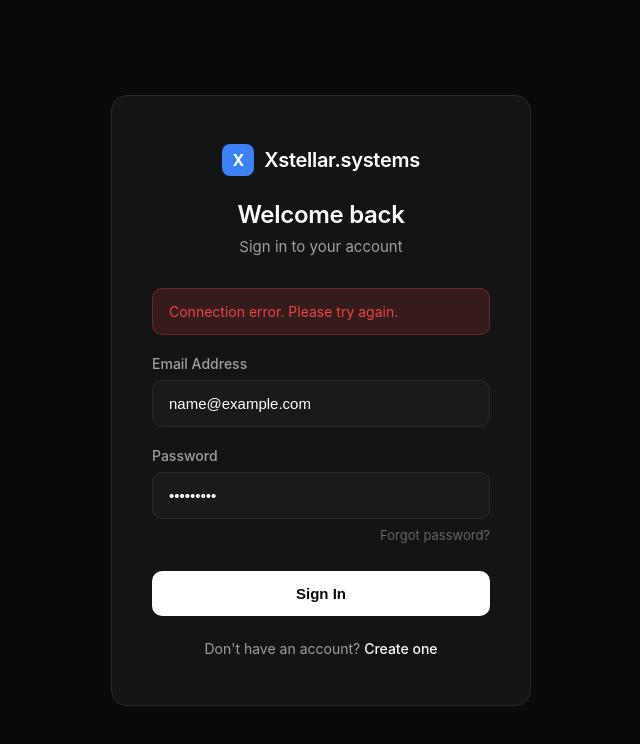
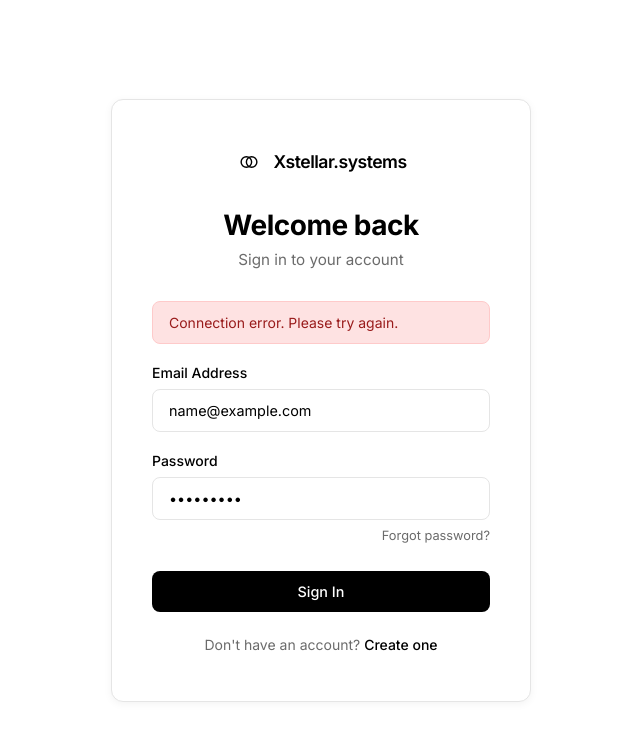
Before and after one commit to rohanxstellar5/xstellar-website, a plain HTML site: page login.html in a window 1280 px wide. Both pictures are taken after typing "name@example.com", "Sample123" into the empty fields and a click on the button "Sign In". Shown: the whole page, without its empty margins (319-959 px from the left). Drawn offline with Linux system fonts and the light colour scheme; no server answers.

Commit message:
fix: Update login, signup, and dashboard to light theme with correct logo - match landing page design

```diff
--- a/login.html
+++ b/login.html
@@ -3,38 +3,41 @@
 <head>
     <meta charset="UTF-8">
     <meta name="viewport" content="width=device-width, initial-scale=1.0">
-    <title>Sign In - XStellar</title>
+    <title>Sign In - Xstellar.systems</title>
+    <link rel="preconnect" href="https://fonts.googleapis.com">
+    <link rel="preconnect" href="https://fonts.gstatic.com" crossorigin>
+    <link href="https://fonts.googleapis.com/css2?family=Inter:wght@300;400;500;600;700;800&display=swap" rel="stylesheet">
     <style>
+        :root {
+            --bg-white: #FFFFFF;
+            --bg-cream: #F5F5F0;
+            --bg-cream-dark: #EEEEE8;
+            --text-black: #000000;
+            --text-gray: #6B6B6B;
+            --text-light-gray: #999999;
+            --accent-orange: #D97706;
+            --border-light: #E5E5E5;
+            --shadow-soft: rgba(0, 0, 0, 0.05);
+            --accent-green: #10b981;
+            --accent-red: #ef4444;
+        }
+
         * {
             margin: 0;
             padding: 0;
             box-sizing: border-box;
         }
 
-        :root {
-            --bg-primary: #0a0a0a;
-            --bg-secondary: #141414;
-            --bg-tertiary: #1a1a1a;
-            --bg-hover: #222222;
-            --border-color: #2a2a2a;
-            --border-light: #333333;
-            --text-primary: #ffffff;
-            --text-secondary: #a0a0a0;
-            --text-muted: #666666;
-            --accent-blue: #3b82f6;
-            --accent-green: #22c55e;
-            --accent-red: #ef4444;
-        }
-
         body {
-            font-family: -apple-system, BlinkMacSystemFont, 'Segoe UI', 'Roboto', 'Inter', sans-serif;
-            background: var(--bg-primary);
-            color: var(--text-primary);
+            font-family: 'Inter', -apple-system, BlinkMacSystemFont, 'Segoe UI', sans-serif;
+            background: var(--bg-white);
+            color: var(--text-black);
             min-height: 100vh;
             display: flex;
             align-items: center;
             justify-content: center;
             padding: 24px;
+            -webkit-font-smoothing: antialiased;
         }
 
         .auth-container {
@@ -43,51 +46,51 @@
         }
 
         .auth-card {
-            background: var(--bg-secondary);
-            border: 1px solid var(--border-color);
-            border-radius: 16px;
+            background: var(--bg-white);
+            border: 1px solid var(--border-light);
+            border-radius: 12px;
             padding: 48px 40px;
+            box-shadow: 0 2px 8px var(--shadow-soft);
         }
 
         .logo {
-            font-size: 20px;
+            font-size: 1.1rem;
             font-weight: 600;
-            letter-spacing: -0.3px;
-            color: var(--text-primary);
+            letter-spacing: -0.5px;
+            color: var(--text-black);
             text-decoration: none;
             display: flex;
             align-items: center;
             justify-content: center;
             gap: 10px;
-            margin-bottom: 24px;
+            margin-bottom: 32px;
         }
 
         .logo-icon {
-            width: 32px;
-            height: 32px;
-            background: var(--accent-blue);
-            border-radius: 8px;
-            display: flex;
-            align-items: center;
-            justify-content: center;
-            font-weight: 700;
-            font-size: 16px;
+            width: 28px;
+            height: 28px;
+        }
+
+        .logo-icon img {
+            width: 100%;
+            height: 100%;
+            display: block;
         }
 
         .auth-title {
-            font-size: 24px;
-            font-weight: 600;
-            color: var(--text-primary);
+            font-size: 1.75rem;
+            font-weight: 700;
+            color: var(--text-black);
             text-align: center;
             margin-bottom: 8px;
-            letter-spacing: -0.3px;
+            letter-spacing: -0.5px;
         }
 
         .auth-subtitle {
-            color: var(--text-secondary);
+            color: var(--text-gray);
             text-align: center;
             margin-bottom: 32px;
-            font-size: 15px;
+            font-size: 0.95rem;
         }
 
         .form-group {
@@ -96,31 +99,32 @@
 
         .form-label {
             display: block;
-            font-size: 14px;
+            font-size: 0.875rem;
             font-weight: 500;
-            color: var(--text-secondary);
+            color: var(--text-black);
             margin-bottom: 8px;
         }
 
         .form-input {
             width: 100%;
-            padding: 14px 16px;
-            background: var(--bg-tertiary);
-            border: 1px solid var(--border-color);
-            border-radius: 10px;
-            font-size: 15px;
-            color: var(--text-primary);
+            padding: 12px 16px;
+            background: var(--bg-white);
+            border: 1px solid var(--border-light);
+            border-radius: 8px;
+            font-size: 0.9rem;
+            color: var(--text-black);
             transition: all 0.2s ease;
             outline: none;
+            font-family: 'Inter', sans-serif;
         }
 
         .form-input:focus {
-            border-color: var(--accent-blue);
-            background: var(--bg-primary);
+            border-color: var(--text-black);
+            box-shadow: 0 0 0 3px rgba(0, 0, 0, 0.05);
         }
 
         .form-input::placeholder {
-            color: var(--text-muted);
+            color: var(--text-light-gray);
         }
 
         .form-input.error {
@@ -129,7 +133,7 @@
 
         .error-message {
             color: var(--accent-red);
-            font-size: 13px;
+            font-size: 0.8rem;
             margin-top: 6px;
             display: none;
         }
@@ -140,25 +144,26 @@
 
         .btn-primary {
             width: 100%;
-            padding: 14px;
-            background: var(--text-primary);
-            color: var(--bg-primary);
+            padding: 12px;
+            background: var(--text-black);
+            color: var(--bg-white);
             border: none;
-            border-radius: 10px;
-            font-size: 15px;
-            font-weight: 600;
+            border-radius: 8px;
+            font-size: 0.9rem;
+            font-weight: 500;
             cursor: pointer;
             transition: all 0.2s ease;
             margin-top: 8px;
+            font-family: 'Inter', sans-serif;
         }
 
         .btn-primary:hover {
-            background: #e5e5e5;
+            background: #333;
             transform: translateY(-1px);
         }
 
         .btn-primary:disabled {
-            background: var(--text-muted);
+            background: var(--text-light-gray);
             cursor: not-allowed;
             transform: none;
         }
@@ -177,7 +182,7 @@
             left: 50%;
             margin: -10px 0 0 -10px;
             border: 2px solid transparent;
-            border-top-color: var(--bg-primary);
+            border-top-color: var(--bg-white);
             border-radius: 50%;
             animation: spin 0.8s linear infinite;
         }
@@ -189,12 +194,12 @@
         .auth-footer {
             text-align: center;
             margin-top: 24px;
-            font-size: 14px;
-            color: var(--text-secondary);
+            font-size: 0.875rem;
+            color: var(--text-gray);
         }
 
         .auth-footer a {
-            color: var(--text-primary);
+            color: var(--text-black);
             font-weight: 500;
             text-decoration: none;
         }
@@ -204,10 +209,10 @@
         }
 
         .alert {
-            padding: 14px 16px;
-            border-radius: 10px;
+            padding: 12px 16px;
+            border-radius: 8px;
             margin-bottom: 20px;
-            font-size: 14px;
+            font-size: 0.875rem;
             display: none;
         }
 
@@ -216,29 +221,29 @@
         }
 
         .alert-error {
-            background: rgba(239, 68, 68, 0.15);
-            color: var(--accent-red);
-            border: 1px solid rgba(239, 68, 68, 0.3);
+            background: #FEE2E2;
+            color: #991B1B;
+            border: 1px solid #FECACA;
         }
 
         .alert-success {
-            background: rgba(34, 197, 94, 0.15);
-            color: var(--accent-green);
-            border: 1px solid rgba(34, 197, 94, 0.3);
+            background: #D1FAE5;
+            color: #065F46;
+            border: 1px solid #A7F3D0;
         }
 
         .forgot-link {
             display: block;
             text-align: right;
-            font-size: 13px;
-            color: var(--text-muted);
+            font-size: 0.8rem;
+            color: var(--text-gray);
             text-decoration: none;
             margin-top: -12px;
             margin-bottom: 20px;
         }
 
         .forgot-link:hover {
-            color: var(--text-secondary);
+            color: var(--text-black);
         }
 
         @media (max-width: 480px) {
@@ -247,7 +252,7 @@
             }
 
             .auth-title {
-                font-size: 22px;
+                font-size: 1.5rem;
             }
         }
     </style>
@@ -256,8 +261,10 @@
     <div class="auth-container">
         <div class="auth-card">
             <a href="index.html" class="logo">
-                <span class="logo-icon">X</span>
-                Xstellar.systems
+                <div class="logo-icon">
+                    <img src="assets/xstellar-logo.svg" alt="Xstellar logo">
+                </div>
+                <span>Xstellar.systems</span>
             </a>
             <h1 class="auth-title">Welcome back</h1>
             <p class="auth-subtitle">Sign in to your account</p>
```
Also changed, not shown: dashboard.html (+16 -9 lines), signup.html (+85 -78 lines).
